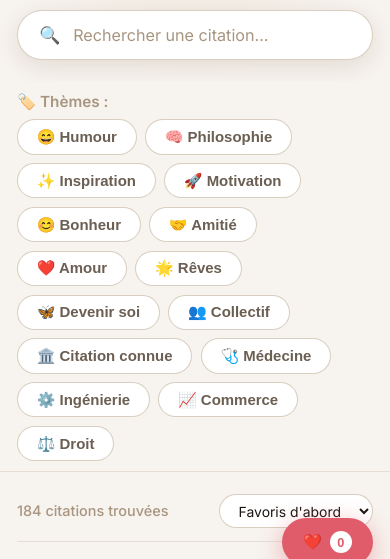
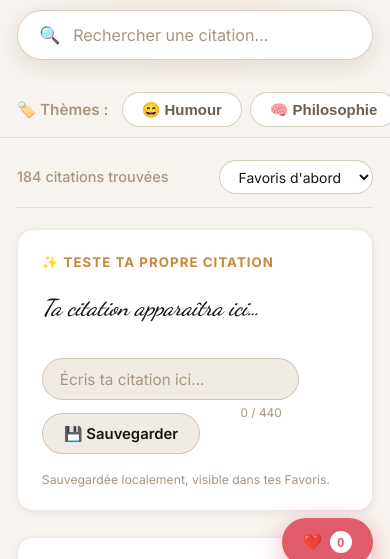
Before and after one commit to Beta-Way/YearBook-2026-page-citation, a plain HTML site: page index.html in a window 390 px wide. Shown: the part 257-816 px from the top of the page. Drawn offline with Linux system fonts and the light colour scheme.

Commit message:
Fix: mobile filters horizontal scroll to save vertical space

```diff
--- a/style.css
+++ b/style.css
@@ -384,9 +384,17 @@ body {
   margin: 0 auto;
   display: flex;
   align-items: center;
-  flex-wrap: wrap;
-  gap: .5rem;
+  gap: .8rem;
   padding: .75rem 1.5rem;
+  overflow-x: auto;
+  -webkit-overflow-scrolling: touch;
+  scrollbar-width: none;
+  /* Firefox */
+}
+
+.filters-inner::-webkit-scrollbar {
+  display: none;
+  /* Chrome/Safari */
 }
 
 .filters-label {
@@ -398,8 +406,8 @@ body {
 
 #tag-chips {
   display: flex;
-  flex-wrap: wrap;
   gap: .5rem;
+  flex-shrink: 0;
 }
 
 .tag-chip {
```
